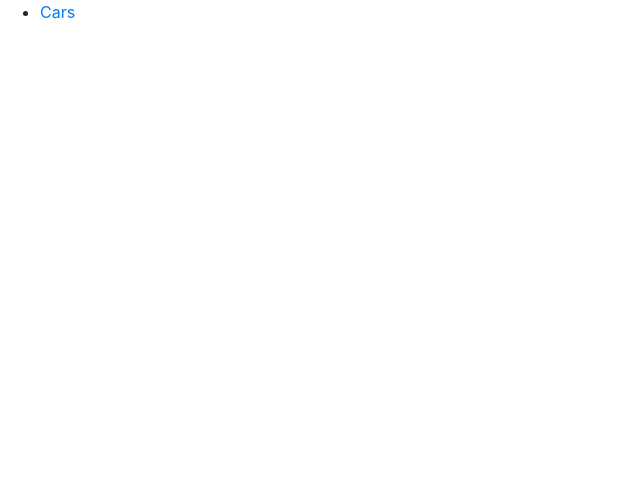
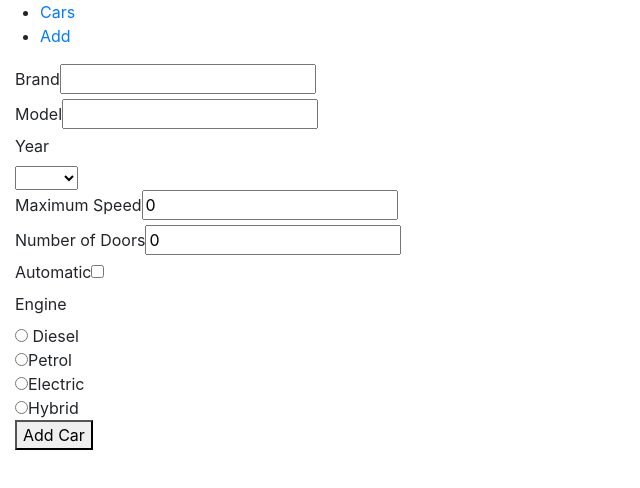
Before and after one commit to boris7ran/CarsAppVue, a Vue app: page /cars/add in a window 1280 px wide. Shown: the top 488 px of the page, without its empty margins (0-640 px from the left). Built offline with nearby package versions, Linux system fonts and the light colour scheme.

Commit message:
Zadatak 3

```diff
--- a/src/App.vue
+++ b/src/App.vue
@@ -2,6 +2,7 @@
   <div id="app">
     <ul>
       <li><router-link to="/cars">Cars</router-link></li>
+      <li><router-link to="/cars/add">Add</router-link></li>
     </ul>
 
     <router-view/>
--- /dev/null
+++ b/src/components/AddCar.vue
@@ -0,0 +1,80 @@
+<template>
+    <div class="container-fluid">
+        <form @submit.prevent="handleAdd">
+            <div>
+                <label for="brand">Brand</label>
+                <input type="text" id="brand" v-model="newCar.brand" required>
+            </div>
+            <div>
+                <label for="model">Model</label>
+                <input type="text" id="model" v-model="newCar.model" required>
+            </div>
+            <div>
+                <label for="year">Year</label><br>
+                <select v-model="newCar.year">
+                    <option v-for="(year, index) in years" :key="index" :value="year">{{ year }}</option>
+                </select>
+            </div>
+            <div>
+                <label for="maxSpeed">Maximum Speed</label>
+                <input type="nubmer" id="maxSpeed" v-model="newCar.maxSpeed" required>
+            </div>
+            <div>
+                <label for="numberOfDoors">Number of Doors</label>
+                <input type="nubmer" id="numberOfDoors" v-model="newCar.numberOfDoors" required>
+            </div>
+            <div>
+                <label for="isAutomatic">Automatic</label>
+                <input type="checkbox" name="isAutomatic" id="isAutomatic" v-model="newCar.isAutomatic">
+            </div>
+            <div>
+                <label for="engine">Engine</label><br>
+                <input type="radio" name="diesel" for="engine" value="diesel" v-model="newCar.engine"> Diesel<br>
+                <input type="radio" name="petrol" for="engine" value="petrol" v-model="newCar.engine">Petrol<br>
+                <input type="radio" name="electric" for="engine" value="electric" v-model="newCar.engine">Electric<br>
+                <input type="radio" name="hybrid" for="engine" value="hybrid" v-model="newCar.engine">Hybrid
+            </div>
+            <div>
+                <button type="submit">Add Car</button>
+            </div>
+        </form>
+    </div>
+</template>
+
+<script>
+import { carsService } from '@/services/CarsService'
+
+export default {
+    data () {
+        return {
+            newCar: this.getDefaults(),
+            years: new Array(42).fill(1978).map((n, i) => n + i)
+        }
+    },
+
+    methods: {
+        getDefaults () {
+            return {
+                brand: "",
+                model: "",
+                year: 0,
+                maxSpeed: 0,
+                isAutomatic: false,
+                engine: "",
+                numberOfDoors: 0
+            }
+        },
+
+        handleAdd() {
+            carsService.addCar(this.newCar);
+            this.newCar = this.getDefaults();
+            this.$router.push('/cars')
+        }
+    }
+
+}
+</script>
+
+<style>
+
+</style>
--- a/src/main.js
+++ b/src/main.js
@@ -5,9 +5,11 @@ import App from './App.vue'
 Vue.use(VueRouter)
 
 import AppCars from '@/components/AppCars'
+import AddCar from '@/components/AddCar'
 
 const routes = [
-  { path: '/cars', component: AppCars}
+  { path: '/cars', component: AppCars},
+  { path: '/cars/add', component: AddCar }
 ]
 
 const router = new VueRouter({
--- a/src/services/CarsService.js
+++ b/src/services/CarsService.js
@@ -8,6 +8,10 @@ export default class CarsService {
     getAll () {
         return axios.get('cars');
     }
+
+    addCar (newCar) {
+        return axios.post('cars', newCar)
+    }
 }
 
 export const carsService = new CarsService();
```
